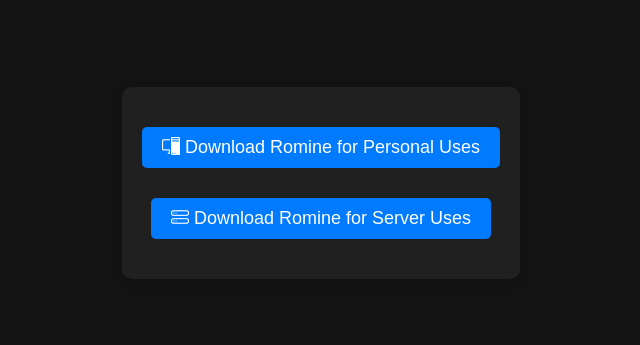
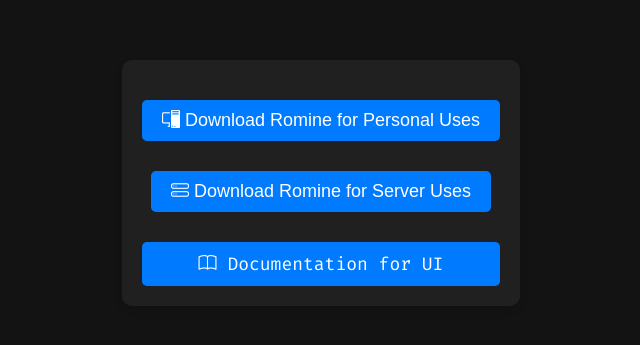
Before and after one commit to websitedeb/romine_site, a website: page romine/public/download.html in a window 1280 px wide. Shown: the part 217-562 px from the top of the page, without its empty margins (319-959 px from the left). Drawn offline with nearby package versions, Linux system fonts and the light colour scheme.

Commit message:
Update download.html

```diff
--- a/romine/public/download.html
+++ b/romine/public/download.html
@@ -9,9 +9,9 @@
         @import url('https://fonts.googleapis.com/css2?family=Fira+Code:wght@300..700&display=swap');
 
         body, html {
+            display: flex;
             height: 100%;
             margin: 0;
-            display: flex;
             justify-content: center;
             align-items: center;
             background-color: #f4f4f4;
@@ -48,6 +48,23 @@
         form {
             margin: 10px 0;
         }
+
+        .styled-link {
+            display: block;
+            text-align: center;
+            background-color: #007bff;
+            color: white;
+            text-decoration: none;
+            padding: 10px 20px;
+            border-radius: 5px;
+            margin-top: 20px;
+            font-size: large;
+            transition: background-color 0.5s;
+        }
+
+        .styled-link:hover {
+            background-color: #0056b3;
+        }
     </style>
 </head>
 <body>
@@ -59,6 +76,7 @@
         <form action="./assets/romine_server.zip">
             <button type="submit" download><i class="bi bi-hdd-stack"></i> Download Romine for Server Uses</button>
         </form>
+        <a href="docs.html" class="styled-link"><i class="bi bi-book"></i> Documentation for UI</a>
     </div>
 </body>
 </html>
```
